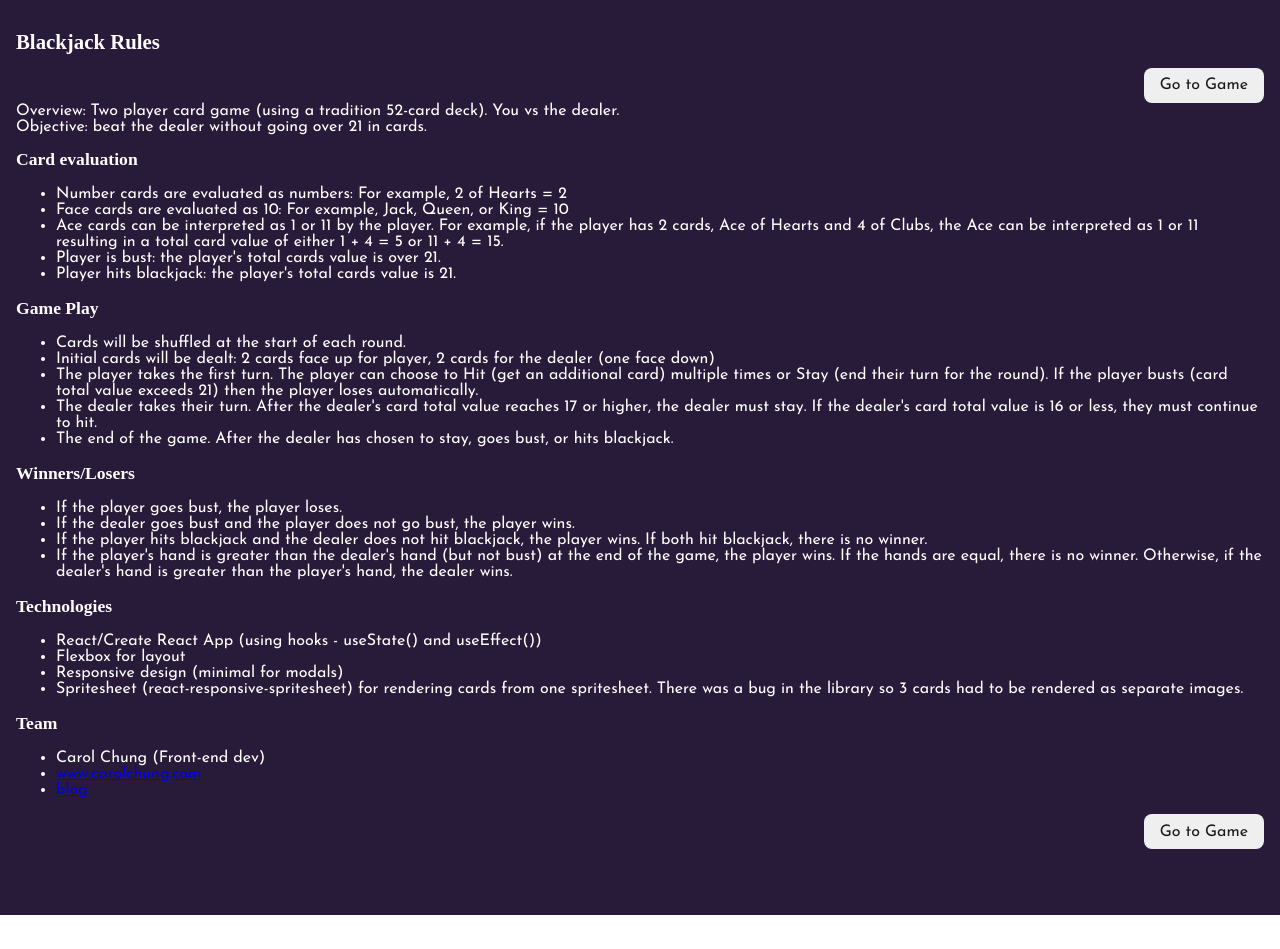
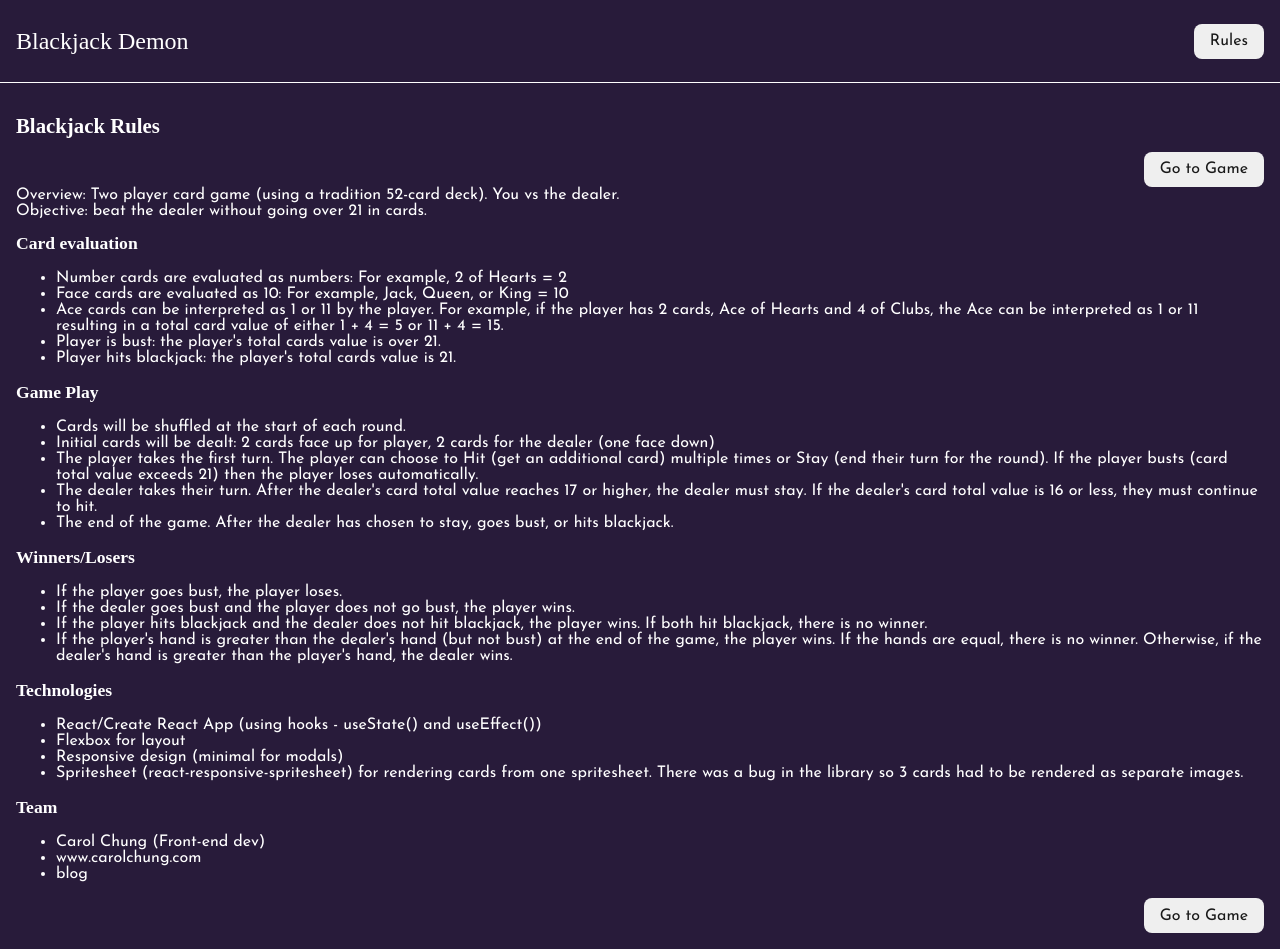
Before and after one commit to cch5ng/blackjack-demon, a React (Create React App) app: page / in a window 1280 px wide. Before the commit the page ends 915 px from the top, so only its background shows below. Built offline with nearby package versions, Linux system fonts and the light colour scheme; a web font is replaced by a local one.

Commit message:
fix wonky layout with scrolling x; not quite fixed

```diff
--- a/src/App.css
+++ b/src/App.css
@@ -1,17 +1,18 @@
 .App {
   color: #fff;
   background-color: #281B3A;
+  min-width: 100vw;
   min-height: 100vh;
 }
 
 .App-header {
   display: flex;
-  flex-flow: row nowrap;
+  flex-flow: row wrap;
   justify-content: space-between;
   align-items: center;
   height: 50px;
+  border-bottom: 1px solid #fff;
   padding: 16px;
-  border-bottom: 1px solid #fff;
 }
 
 .title {
@@ -65,3 +66,15 @@ main {
 .btn_spacer {
   margin: 20px 0;
 }
+
+a:link,
+a:visited {
+  color: #fff;
+  text-decoration: none;
+}
+
+a:focus,
+a:hover,
+a:active {
+  text-decoration: underline;
+}
--- a/src/components/Game.css
+++ b/src/components/Game.css
@@ -1,5 +1,5 @@
 .game_container {
-  width: 100vw;
+  max-width: 100vw;
   min-height: 100vh;
 }
 
--- a/src/components/Rules.css
+++ b/src/components/Rules.css
@@ -1,13 +1,14 @@
 .rules_container {
-  width: calc(100vw - 32px);
-  height: 100vh;
+  max-width: 100vw;
+  min-height: 100vh;
   position: absolute;
-  top: 0;
+  top: 84px;
   left: 0;
   z-index: 10;
   padding: 16px;
   color: #fff;
   background-color: #281B3A;
+  overflow: auto;
 }
 
 .btn_rules {
```
